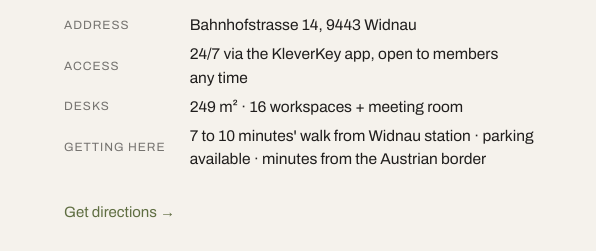
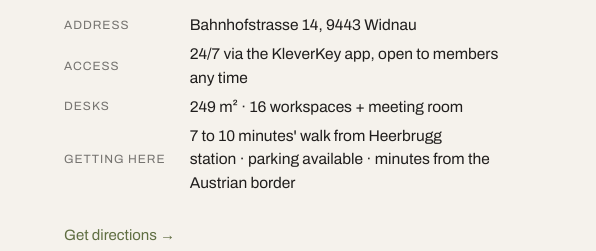
Before and after one commit to psinnathurai/nowocoworkingwebsite, a plain HTML site: page en/index.html in a window 1280 px wide. Shown: the part 8840-9091 px from the top of the page, 0-596 px from the left. Drawn offline with Linux system fonts and the light colour scheme; no server answers.

```diff
--- a/en/index.html
+++ b/en/index.html
@@ -605,7 +605,7 @@
 <dt>Address</dt><dd>Bahnhofstrasse 14, 9443 Widnau</dd>
 <dt>Access</dt><dd>24/7 via the KleverKey app, open to members any time</dd>
 <dt>Desks</dt><dd>249 m² · 16 workspaces + meeting room</dd>
-<dt>Getting here</dt><dd>7 to 10 minutes' walk from Widnau station · parking available · minutes from the Austrian border</dd>
+<dt>Getting here</dt><dd>7 to 10 minutes' walk from Heerbrugg station · parking available · minutes from the Austrian border</dd>
 </dl>
 <p style="margin-top: var(--leading);"><a href="https://www.google.com/maps/search/?api=1&amp;query=Bahnhofstrasse+14+9443+Widnau" rel="noopener" target="_blank">Get directions →</a></p>
 <span class="loc-photo-wrap"><img alt="nowo Coworking Space von aussen" class="loc-photo" decoding="async" loading="lazy" src="../assets/img/nowo-coworking-widnau-nowo-coworking-space-von-aussen.jpg"/></span>
```
